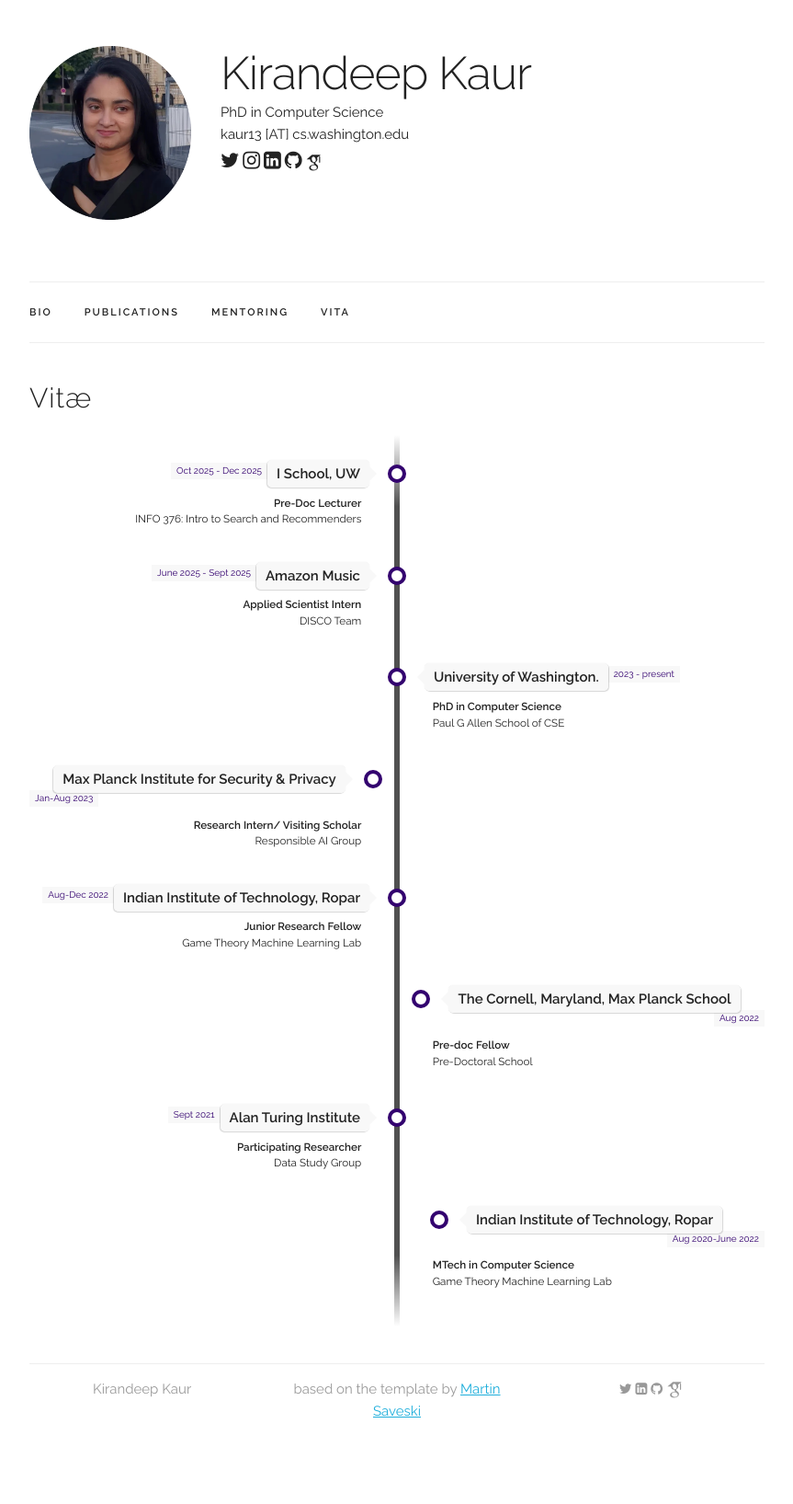
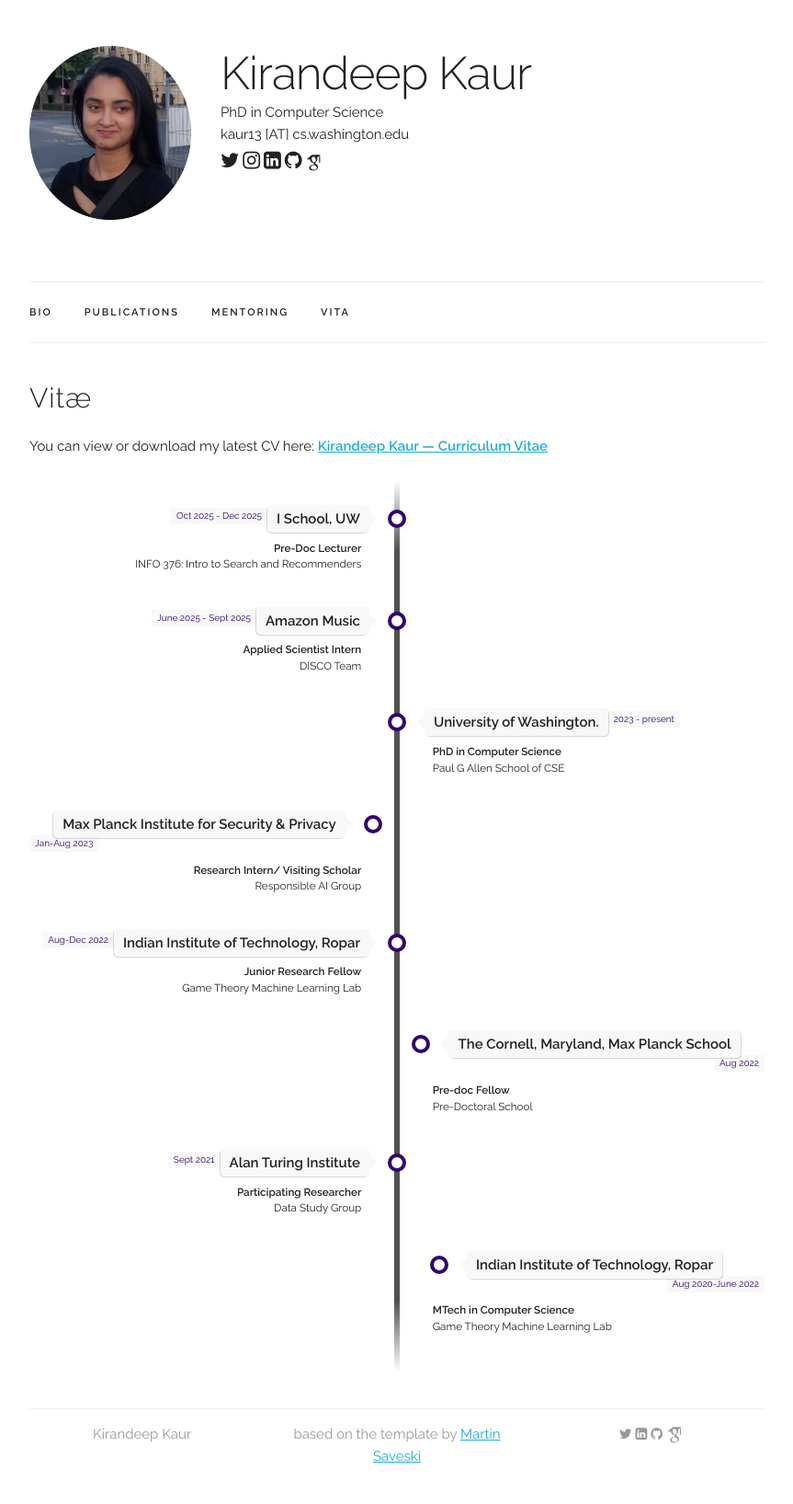
Before and after one commit to i-kiran/i-kiran.github.io, a Jekyll site: the page built from resume.md, in a window 1280 px wide. Shown: the whole page at 92% size, without its empty margins (208-1071 px from the left). Built offline with Jekyll 4.4.1, drawn with Linux system fonts in a browser that asks for light colours; some web fonts are replaced; before the commit the page ends 1586 px from its top, so only the background shows below that.

Commit message:
Update resume.md

```diff
--- a/resume.md
+++ b/resume.md
@@ -7,6 +7,16 @@
 
 <div class="docs-section" id="resume">
   <h4>Vitæ</h4>
+
+  <div class="resume-highlight">
+    <p>
+      You can view or download my latest CV here:
+      <a href="{{ '/assets/files/Kirandeep_Kaur_CV.pdf' | relative_url }}" target="_blank">
+        <b>Kirandeep Kaur — Curriculum Vitae</b>
+      </a>
+    </p>
+  </div>
+
   <!-- The Timeline -->
   <ul class="timeline">
     {% for exp in site.data.experience.experiences %}
```
